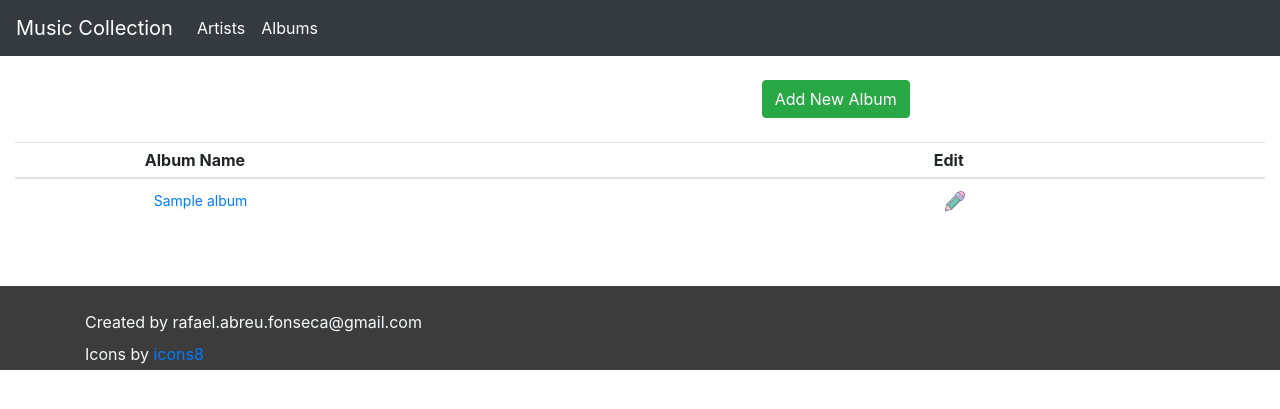
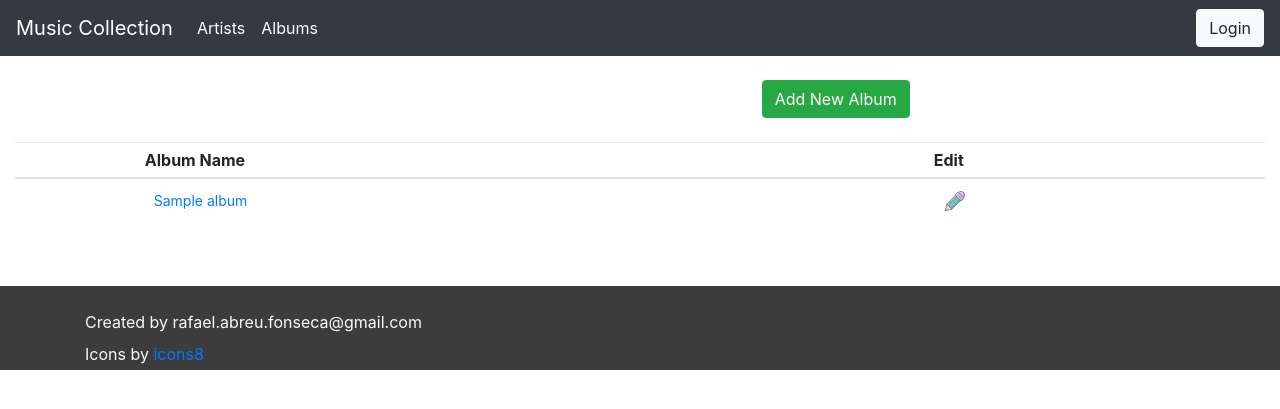
Before and after one commit to fonsecaRafael/music-collection, a Django app: page /albums/ in a window 1280 px wide. Shown: the top 409 px of the page. Run offline with Django 4.2, Linux system fonts and the light colour scheme; tables that the repository leaves empty hold one stand-in row (values such as "Sample post"); some libraries are stand-ins or nearby versions.

Commit message:
Adds button to page login

```diff
--- a/musics/base/templates/base/base.html
+++ b/musics/base/templates/base/base.html
@@ -35,6 +35,7 @@
 			<a class="nav-link text-white" href="{% url 'albums:albums' %}">Albums</a>
 		  </li>
 		</ul>
+		  <a href="{% url 'login' %}" class="btn btn-light">Login</a>
 	  </div>
 	</nav>
 
```
